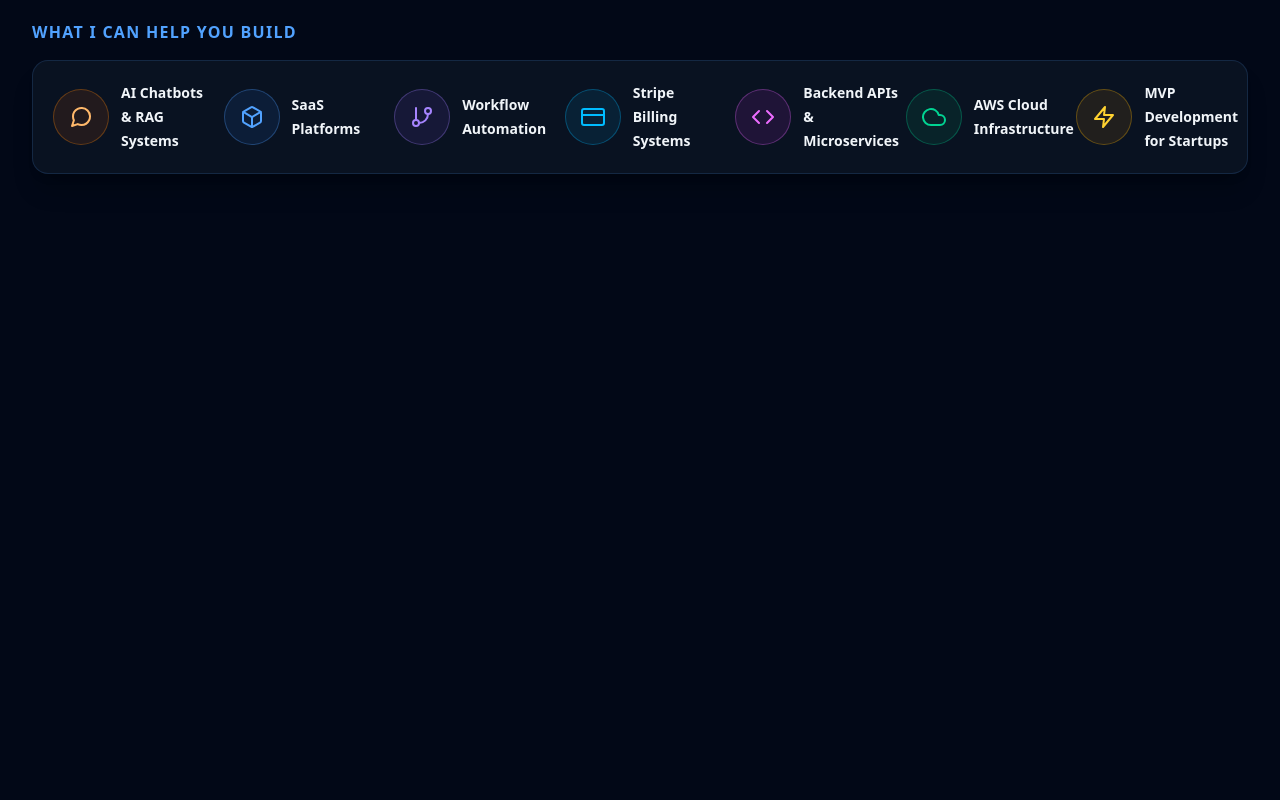
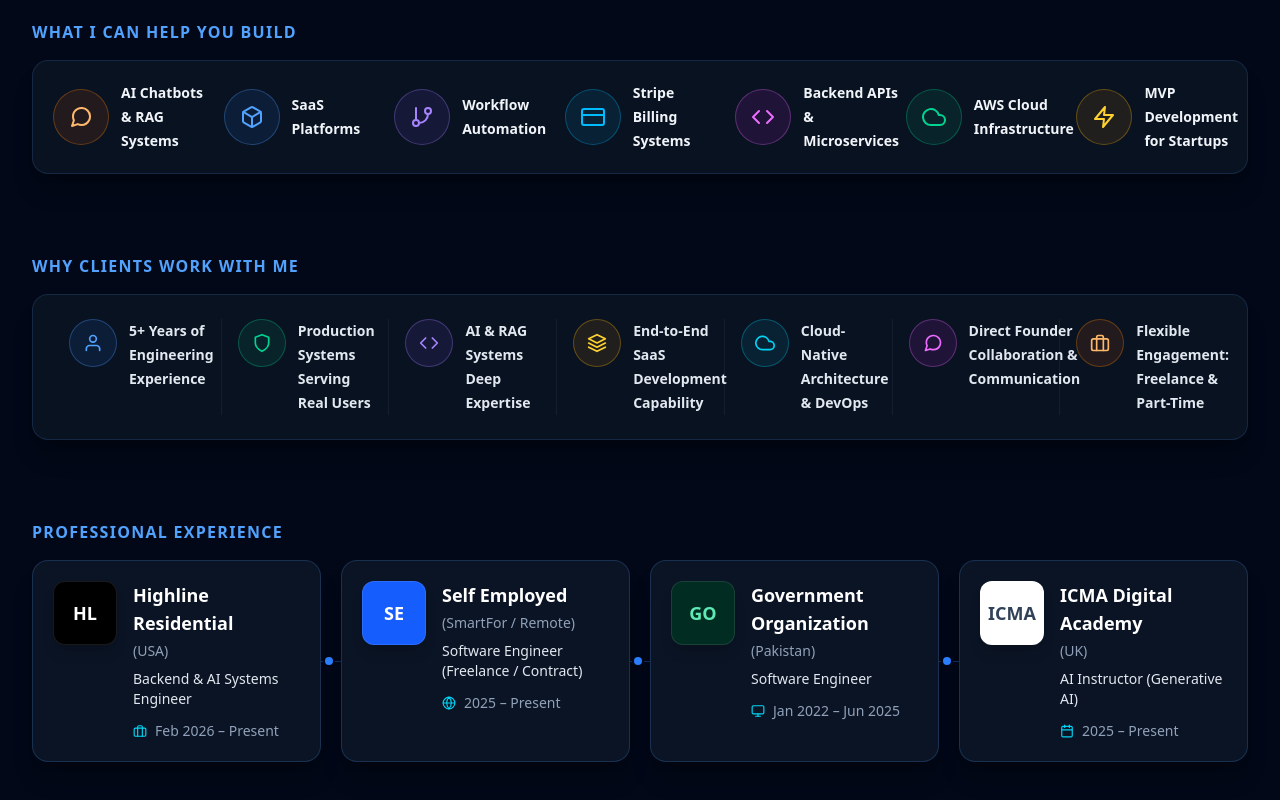
Before and after one commit to Ali-0005/aliarif-portfolio, a React (Vite) app: page / in a window 1280 px wide. Shown: the part 3485-4285 px from the top of the page. Before the commit the page ends 3739 px from the top, so only its background shows below. Built offline with nearby package versions, Linux system fonts and the light colour scheme.

Commit message:
added the why work with me and experience section in the home page

```diff
--- a/src/features/Home/components/ExperienceSection.jsx
+++ b/src/features/Home/components/ExperienceSection.jsx
@@ -0,0 +1,97 @@
+import { FiBriefcase, FiCalendar, FiGlobe, FiMonitor } from 'react-icons/fi'
+
+const experience = [
+  {
+    company: 'Highline Residential',
+    location: 'USA',
+    role: 'Backend & AI Systems Engineer',
+    period: 'Feb 2026 – Present',
+    logo: 'HL',
+    icon: FiBriefcase,
+    logoStyle: 'bg-black text-white',
+  },
+  {
+    company: 'Self Employed',
+    location: 'SmartFor / Remote',
+    role: 'Software Engineer (Freelance / Contract)',
+    period: '2025 – Present',
+    logo: 'SE',
+    icon: FiGlobe,
+    logoStyle: 'bg-blue-600 text-white',
+  },
+  {
+    company: 'Government Organization',
+    location: 'Pakistan',
+    role: 'Software Engineer',
+    period: 'Jan 2022 – Jun 2025',
+    logo: 'GO',
+    icon: FiMonitor,
+    logoStyle: 'bg-emerald-950 text-emerald-300',
+  },
+  {
+    company: 'ICMA Digital Academy',
+    location: 'UK',
+    role: 'AI Instructor (Generative AI)',
+    period: '2025 – Present',
+    logo: 'ICMA',
+    icon: FiCalendar,
+    logoStyle: 'bg-white text-slate-700',
+  },
+]
+
+function ExperienceSection() {
+  return (
+    <section className="bg-[#020817] px-5 pb-16 text-white lg:px-8 lg:pb-20">
+      <div className="mx-auto max-w-7xl">
+        <p className="text-sm font-semibold uppercase tracking-[0.08em] text-blue-400 sm:text-base">
+          Professional Experience
+        </p>
+
+        <div className="relative mt-4 grid gap-5 lg:grid-cols-2 xl:grid-cols-4">
+          <div className="absolute left-8 right-8 top-1/2 hidden h-px bg-blue-500/30 xl:block" />
+
+          {experience.map((item, index) => {
+            const Icon = item.icon
+
+            return (
+              <article
+                key={`${item.company}-${item.role}`}
+                className="relative z-10 rounded-2xl border border-blue-400/20 bg-[#0b1424] p-5 shadow-xl shadow-black/20"
+              >
+                {index < experience.length - 1 && (
+                  <span className="absolute -right-[15px] top-1/2 hidden h-3 w-3 -translate-y-1/2 rounded-full border-2 border-[#020817] bg-blue-500 xl:block" />
+                )}
+
+                <div className="flex items-start gap-4">
+                  <div
+                    className={`flex h-16 w-16 shrink-0 items-center justify-center rounded-xl border border-white/10 text-lg font-bold shadow-lg ${item.logoStyle}`}
+                  >
+                    {item.logo}
+                  </div>
+
+                  <div className="min-w-0">
+                    <h3 className="text-lg font-bold text-white">
+                      {item.company}
+                    </h3>
+                    <p className="mt-1 text-sm text-slate-400">
+                      ({item.location})
+                    </p>
+                    <p className="mt-2 text-sm font-medium leading-5 text-slate-200">
+                      {item.role}
+                    </p>
+                    <p className="mt-3 flex items-center gap-2 text-sm text-slate-400">
+                      <Icon className="shrink-0 text-cyan-400" />
+                      {item.period}
+                    </p>
+                  </div>
+                </div>
+              </article>
+            )
+          })}
+        </div>
+      </div>
+    </section>
+  )
+}
+
+export default ExperienceSection
--- a/src/features/Home/components/WhyWorkWithMe.jsx
+++ b/src/features/Home/components/WhyWorkWithMe.jsx
@@ -0,0 +1,101 @@
+import {
+  FiBriefcase,
+  FiCloud,
+  FiCode,
+  FiLayers,
+  FiMessageCircle,
+  FiShield,
+  FiUser,
+} from 'react-icons/fi'
+
+const reasons = [
+  {
+    title: '5+ Years of Engineering Experience',
+    icon: FiUser,
+    color: 'text-blue-400',
+    border: 'border-blue-400/30',
+    background: 'bg-blue-500/10',
+  },
+  {
+    title: 'Production Systems Serving Real Users',
+    icon: FiShield,
+    color: 'text-emerald-400',
+    border: 'border-emerald-400/30',
+    background: 'bg-emerald-500/10',
+  },
+  {
+    title: 'AI & RAG Systems Deep Expertise',
+    icon: FiCode,
+    color: 'text-violet-400',
+    border: 'border-violet-400/30',
+    background: 'bg-violet-500/10',
+  },
+  {
+    title: 'End-to-End SaaS Development Capability',
+    icon: FiLayers,
+    color: 'text-amber-300',
+    border: 'border-amber-400/30',
+    background: 'bg-amber-500/10',
+  },
+  {
+    title: 'Cloud-Native Architecture & DevOps',
+    icon: FiCloud,
+    color: 'text-cyan-400',
+    border: 'border-cyan-400/30',
+    background: 'bg-cyan-500/10',
+  },
+  {
+    title: 'Direct Founder Collaboration & Communication',
+    icon: FiMessageCircle,
+    color: 'text-fuchsia-400',
+    border: 'border-fuchsia-400/30',
+    background: 'bg-fuchsia-500/10',
+  },
+  {
+    title: 'Flexible Engagement: Freelance & Part-Time',
+    icon: FiBriefcase,
+    color: 'text-orange-300',
+    border: 'border-orange-400/30',
+    background: 'bg-orange-500/10',
+  },
+]
+
+function WhyWorkWithMe() {
+  return (
+    <section className="bg-[#020817] px-5 pb-16 text-white lg:px-8 lg:pb-20">
+      <div className="mx-auto max-w-7xl">
+        <p className="text-sm font-semibold uppercase tracking-[0.08em] text-blue-400 sm:text-base">
+          Why Clients Work With Me
+        </p>
+
+        <div className="mt-4 rounded-2xl border border-blue-400/15 bg-[#0b1424]/85 px-5 py-6 shadow-xl shadow-black/20">
+          <div className="grid gap-6 sm:grid-cols-2 lg:grid-cols-4 xl:grid-cols-7 xl:gap-0">
+            {reasons.map((reason, index) => {
+              const Icon = reason.icon
+
+              return (
+                <div
+                  key={reason.title}
+                  className={`flex items-start gap-3 xl:px-4 ${
+                    index > 0 ? 'xl:border-l xl:border-white/5' : ''
+                  }`}
+                >
+                  <div
+                    className={`flex h-12 w-12 shrink-0 items-center justify-center rounded-full border ${reason.border} ${reason.background} ${reason.color}`}
+                  >
+                    <Icon className="text-xl" />
+                  </div>
+                  <p className="text-sm font-semibold leading-6 text-slate-200">
+                    {reason.title}
+                  </p>
+                </div>
+              )
+            })}
+          </div>
+        </div>
+      </div>
+    </section>
+  )
+}
+
+export default WhyWorkWithMe
--- a/src/features/Home/index.jsx
+++ b/src/features/Home/index.jsx
@@ -6,6 +6,8 @@
 import TechStackSection from './components/TechStackSection'
 import ProjectsSection from './components/ProjectsSection'
 import ServicesStrip from './components/ServicesStrip'
+import WhyWorkWithMe from './components/WhyWorkWithMe'
+import ExperienceSection from './components/ExperienceSection'
 
 function Home() {
   return (
@@ -18,6 +20,8 @@
       <TechStackSection />
       <ProjectsSection />
       <ServicesStrip />
+      <WhyWorkWithMe />
+      <ExperienceSection />
     </main>
   )
 }
```
